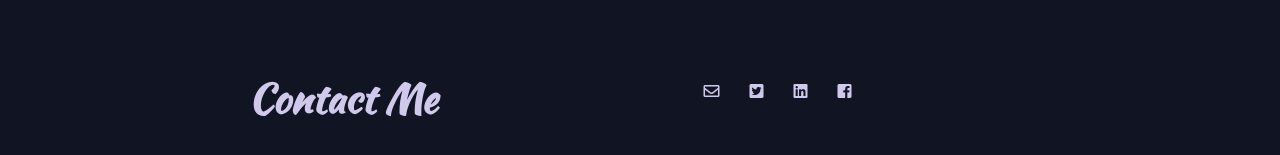
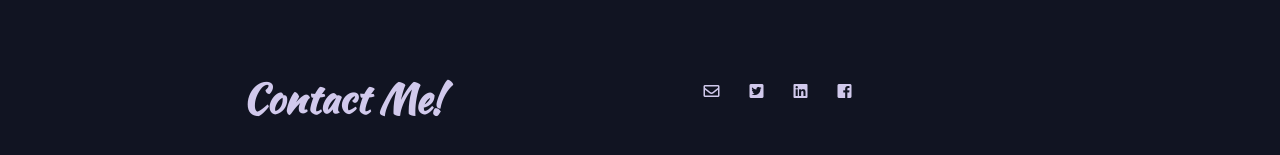
Before and after one commit to MayberryDT/resume-page, a React app: page / in a window 1280 px wide. Shown: the part 1685-1840 px from the top of the page. Built offline with nearby package versions, Linux system fonts and the light colour scheme.

Commit message:
commit test

```diff
--- a/src/components/contact-me/contactMe.js
+++ b/src/components/contact-me/contactMe.js
@@ -7,7 +7,7 @@ const contactMe = () => {
         <div className={classes.contactMe}>
             <div className={classes.wrap} id="contactMe">
                 <div className={classes.colNarrow}>
-                    <h2>Contact Me</h2>
+                    <h2>Contact Me!</h2>
                 </div>
                 <div className={classes.colWide}>
                     <a href="mailto:mayberrydt@gmail.com"><i class="far fa-envelope"></i></a>
```
